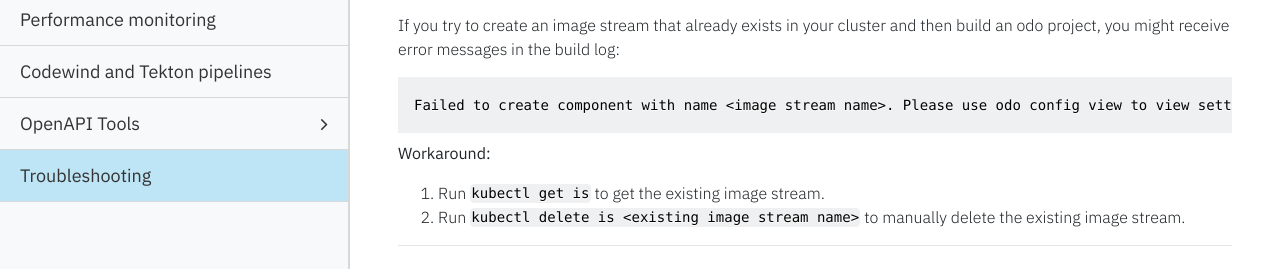
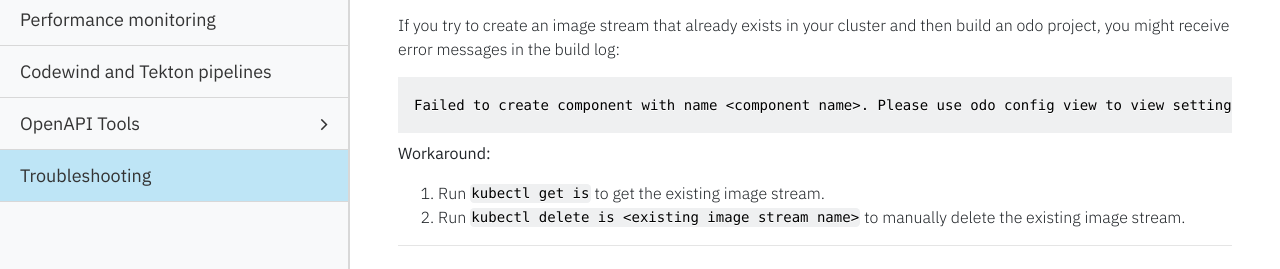
Before and after one commit to eclipse-archived/codewind-docs, a Jekyll site: the page built from docs/_documentations/troubleshooting.md, in a window 1280 px wide and 900 px high, scrolled down 9332 px. Shown: the part 163-432 px from the top of the window. Built offline with Jekyll 4.4.1, drawn with Linux system fonts in a browser that asks for light colours; nearby versions of some CDN libraries; comment, search, counter and statistics services are not loaded; part of the change alters nothing that is shown.

Commit message:
Update placeholder again
Signed-off-by: jingfu wang <jingfu.j.wang@ibm.com>

````diff
--- a/docs/_documentations/troubleshooting.md
+++ b/docs/_documentations/troubleshooting.md
@@ -471,7 +471,7 @@ Issue link: https://github.com/eclipse/codewind/issues/1514
 ## Building an odo project fails because of an existing image stream
 If you try to create an image stream that already exists in your cluster and then build an odo project, you might receive error messages in the build log:
 ```
-Failed to create component with name <image stream name>. Please use odo config view to view settings used to create component. Error: imagestreams.image.openshift.io "<image stream name>" already exists unable to create ImageStream for <image stream name>
+Failed to create component with name <component name>. Please use odo config view to view settings used to create component. Error: imagestreams.image.openshift.io "<image stream name>" already exists unable to create ImageStream for <image stream name>
 ```
 
 **Workaround:**
````
